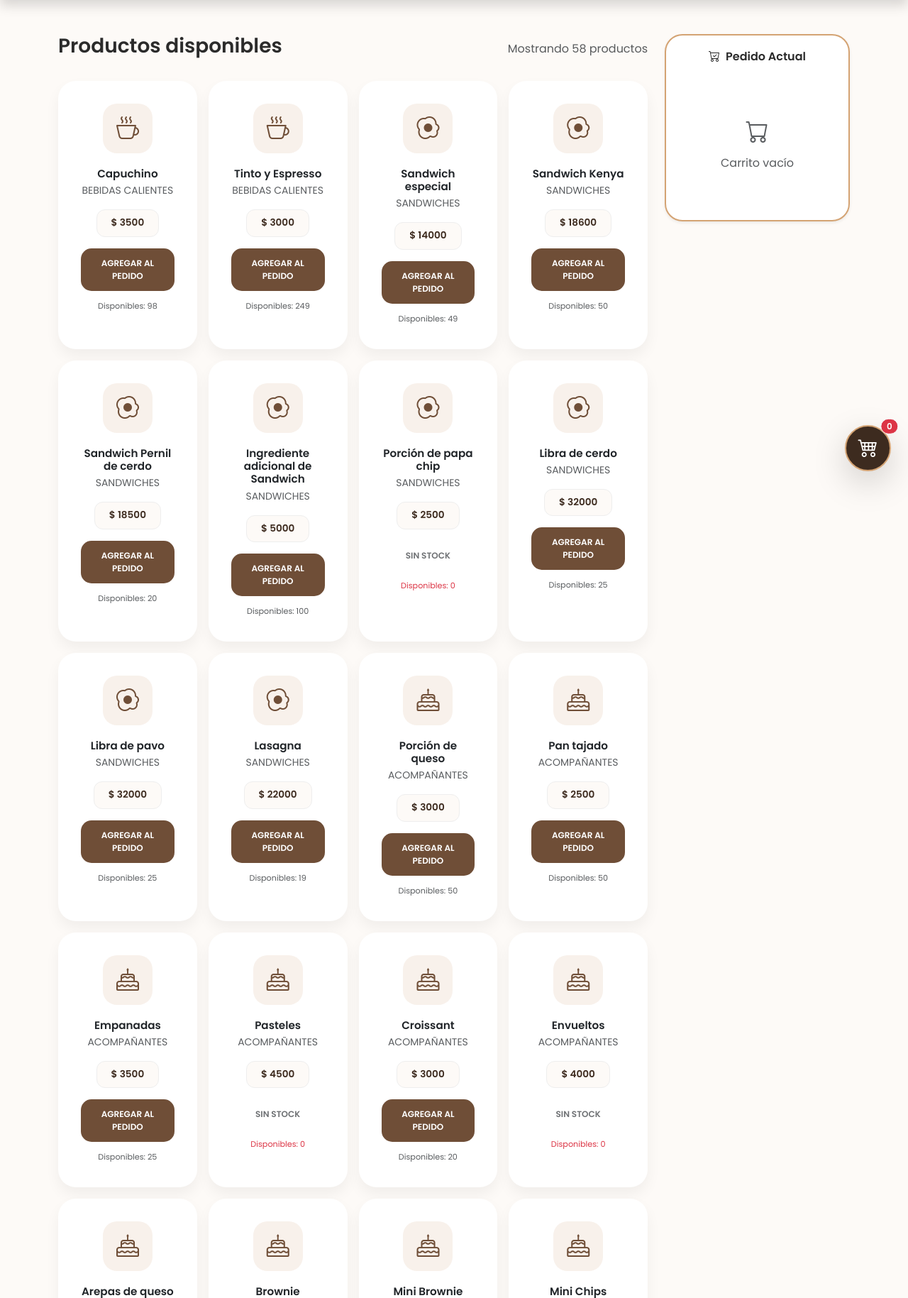
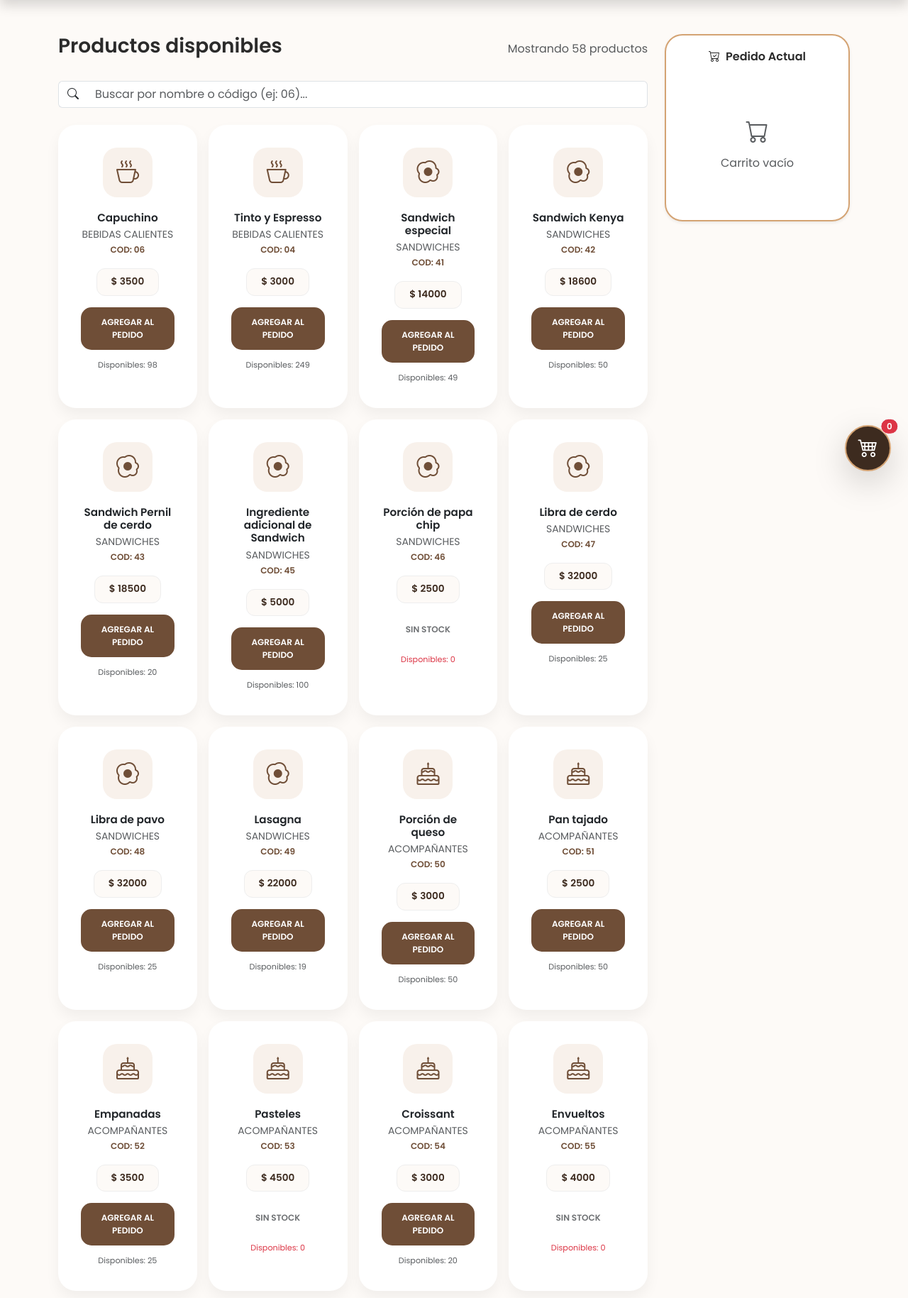
Before and after one commit to sebaricardocely/Kenya-caff-, a Django app: page / in a window 1280 px wide. Shown: the part 112-1941 px from the top of the page at 71% size. Run offline with Django 5.2, Linux system fonts and the light colour scheme; data comes from the database, SQL or seed files in the repository; both versions use the stored data as it was after the commit.

Commit message:
Se agrega buscador, funcionalidades, codigos y todos los productos

```diff
--- a/gestion/models.py
+++ b/gestion/models.py
@@ -1,5 +1,3 @@
-from django.db import models
-
 from django.db import models
 
 class Categoria(models.Model):
@@ -12,6 +10,14 @@ class Categoria(models.Model):
         verbose_name_plural = "Categorías"
 
 class Producto(models.Model):
+    # NUEVO CAMPO: Único para cada producto (ideal para SKUs o códigos de barras)
+    codigo = models.CharField(
+        max_length=20,
+        unique=True,
+        verbose_name="Código/SKU",
+        null=True,
+        blank=True
+    )
     nombre = models.CharField(max_length=100)
     precio = models.DecimalField(max_digits=10, decimal_places=2)
     stock = models.IntegerField(default=0)
@@ -19,7 +25,8 @@ class Producto(models.Model):
     disponible = models.BooleanField(default=True)
 
     def __str__(self):
-        return f"{self.nombre} - ${self.precio}"
+        # Actualizamos el str para que también muestre el código si existe
+        return f"[{self.codigo}] {self.nombre} - ${self.precio}" if self.codigo else f"{self.nombre} - ${self.precio}"
 
 class Venta(models.Model):
     METODOS_PAGO = [
--- a/gestion/templates/gestion/index.html
+++ b/gestion/templates/gestion/index.html
@@ -168,6 +168,19 @@
                 {% endfor %}
             {% endif %}
 
+            <div class="mb-4">
+                <div class="input-group">
+                <span class="input-group-text bg-white border-end-0 rounded-pill-start">
+                <i class="bi bi-search"></i>
+                </span>
+                <input type="text" id="buscador" class="form-control border-start-0 rounded-pill-end"
+               placeholder="Buscar por nombre o código (ej: 06)...">
+                </div>
+            </div>
+
+
+
+
             <div class="row g-3">
                 {% for p in productos %}
                 <div class="col-md-6 col-lg-4 col-xl-3">
@@ -182,8 +195,15 @@
                                 {% elif p.categoria.nombre == 'Acompañantes' %}<i class="bi bi-cake"></i>
                                 {% else %}<i class="bi bi-bag-heart"></i>{% endif %}
                             </div>
-                            <h5 class="fw-bold mb-1" style="font-size: 0.95rem;">{{ p.nombre }}</h5>
-                            <p class="text-muted small mb-3">{{ p.categoria.nombre|upper }}</p>
+                            <h5 class="fw-bold mb-1 nombre-producto" style="font-size: 0.95rem;">{{ p.nombre }}</h5>
+                                <p class="text-muted small mb-3 text-uppercase">
+                                {{ p.categoria.nombre }}
+                            <br>
+                            <span class="codigo-valor" style="color: var(--cafe-claro); font-weight: 600; font-size: 0.75rem;">
+                            Cod: {{ p.codigo|default:"---" }}
+                            </span>
+                            </p>
+
                             <div class="mb-3">
                                 <span class="price-badge" style="font-size: 0.85rem;">$ {{ p.precio|floatformat:0 }}</span>
                             </div>
@@ -378,6 +398,38 @@
         });
         inputItems.value = JSON.stringify(listaIds);
     }
+
+    document.getElementById('buscador').addEventListener('input', function(e) {
+        const busqueda = e.target.value.toLowerCase().trim();
+        const tarjetas = document.querySelectorAll('.card-producto');
+
+        tarjetas.forEach(tarjeta => {
+            // Extraemos los dos datos que nos interesan
+            const elementoNombre = tarjeta.querySelector('h5');
+            const elementoCodigo = tarjeta.querySelector('.codigo-valor');
+            const columna = tarjeta.closest('.col-md-6, .col-lg-4, .col-xl-3');
+
+            let coincideNombre = false;
+            let coincideCodigo = false;
+
+            if (elementoNombre) {
+                coincideNombre = elementoNombre.innerText.toLowerCase().includes(busqueda);
+            }
+
+            if (elementoCodigo) {
+                // Limpiamos el texto "Cod:" para comparar solo el valor
+                const valorCodigo = elementoCodigo.innerText.toLowerCase().replace('cod:', '').trim();
+                coincideCodigo = valorCodigo.includes(busqueda);
+            }
+
+            // Si coincide en cualquiera de los dos, o si la búsqueda está vacía
+            if (busqueda === "" || coincideNombre || coincideCodigo) {
+                columna.style.display = 'block';
+            } else {
+                columna.style.display = 'none';
+            }
+        });
+    });
 </script>
 
 </body>
```
Also changed, not shown: db.sqlite3, gestion/migrations/0002_producto_codigo.py (added), 1 other file.
